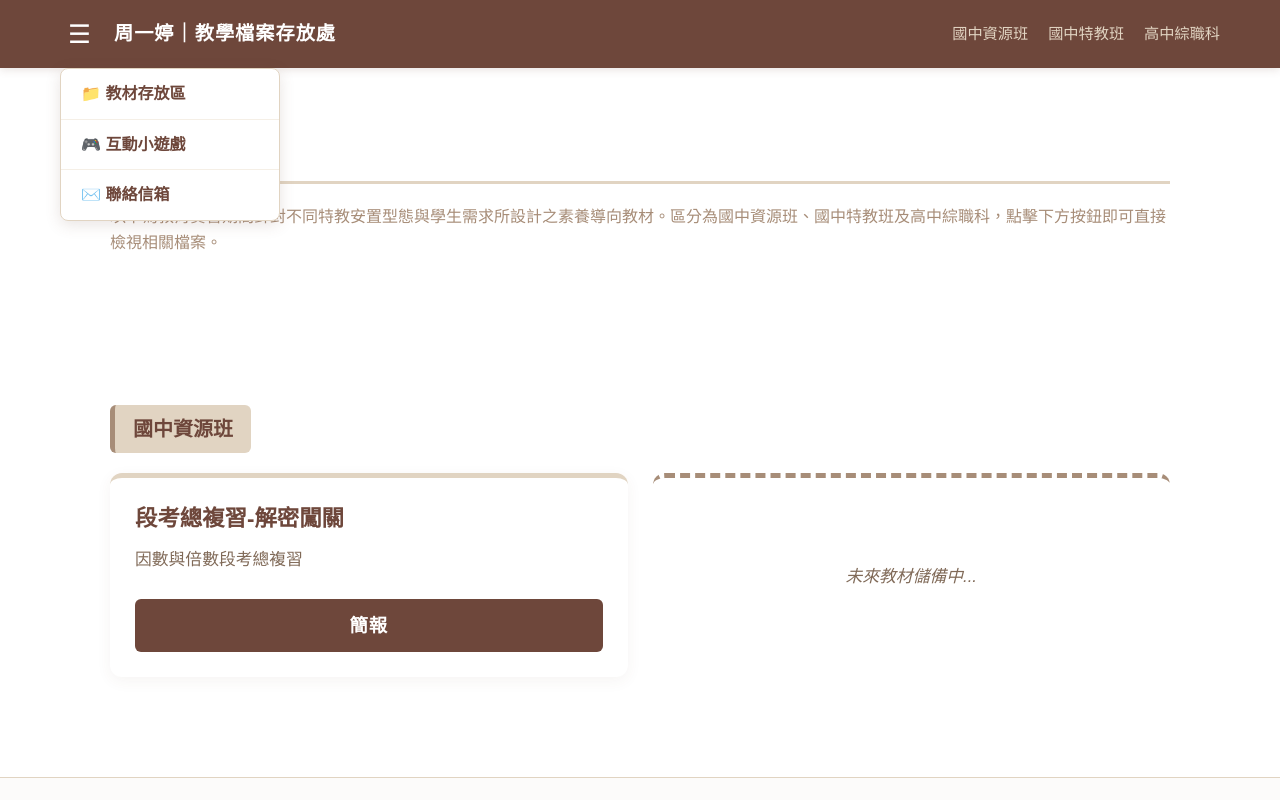
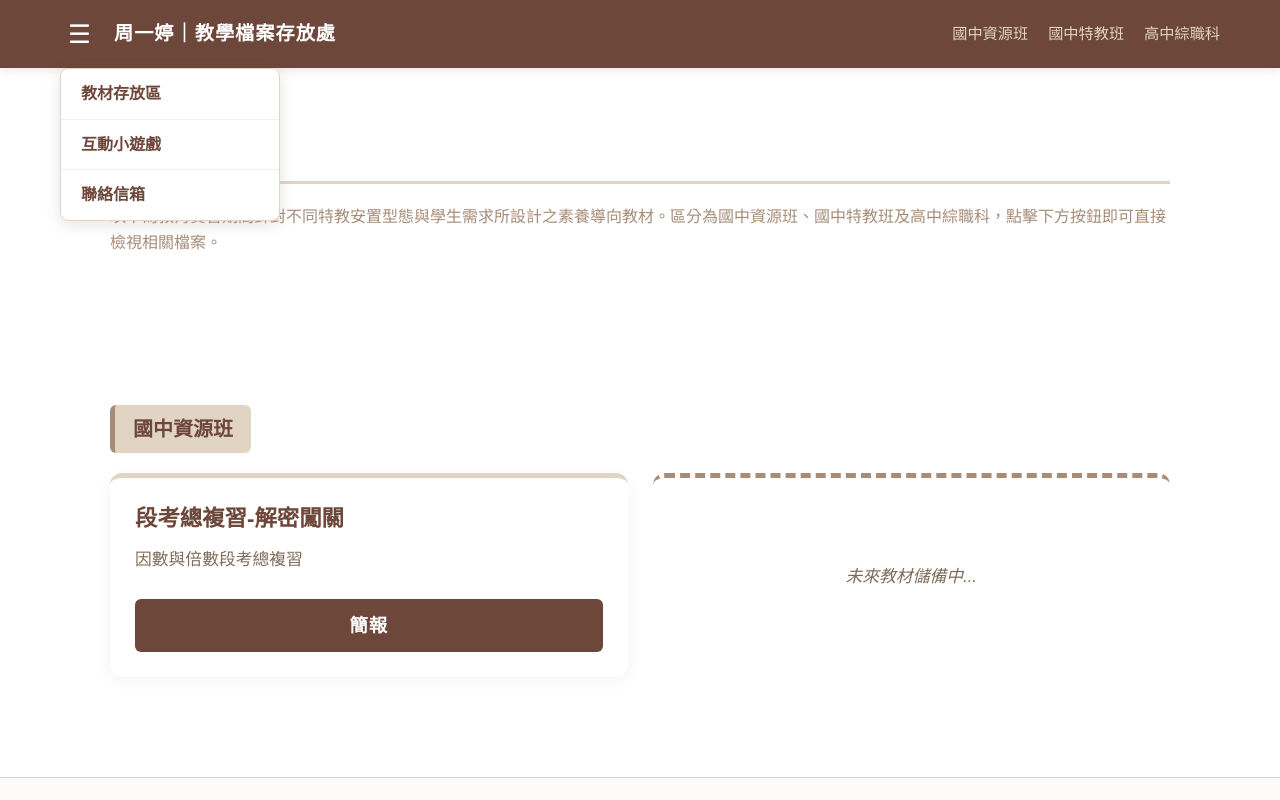
Before and after one commit to s1012114-oss/kelseyteaching.github.io, a plain HTML site: page index.html in a window 1280 px wide. Both pictures are taken after a click on the button "開啟選單". Shown: the top 800 px of the page. Drawn offline with Linux system fonts and the light colour scheme.

Commit message:
Update index.html

```diff
--- a/index.html
+++ b/index.html
@@ -87,7 +87,7 @@
             border-radius: 8px;
             box-shadow: 0 4px 15px rgba(110, 71, 59, 0.15);
             width: 220px;
-            z-index: 1001;
+            z-index: 1011;
             overflow: hidden;
         }
 
@@ -297,20 +297,17 @@
 
     <header>
         <nav>
-            <!-- 左上角功能選單區塊（包含三條線與標題） -->
             <div class="left-header-container">
                 <button class="hamburger-btn" id="menuBtn" title="開啟選單">☰</button>
                 <div class="logo">周一婷｜教學檔案存放處</div>
             </div>
 
-            <!-- 下拉式選單內容 -->
             <div class="dropdown-menu" id="dropdownMenu">
-                <a href="#jh-resource" class="menu-item">📁 教材存放區</a>
-                <a href="https://jarvislee511.github.io/Kelsey-Teaching-Website/" target="_blank" class="menu-item">🎮 互動小遊戲</a>
-                <a href="mailto:zyt709@gmail.com" class="menu-item">✉️ 聯絡信箱</a>
+                <a href="#jh-resource" class="menu-item">教材存放區</a>
+                <a href="https://jarvislee511.github.io/Kelsey-Teaching-Website/" target="_blank" class="menu-item">互動小遊戲</a>
+                <a href="#web-footer" class="menu-item">聯絡信箱</a>
             </div>
 
-            <!-- 右側快速跳轉錨點 -->
             <ul>
                 <li><a href="#jh-resource">國中資源班</a></li>
                 <li><a href="#jh-special">國中特教班</a></li>
@@ -324,7 +321,6 @@
         <p style="color: #a78d78;">以下為教育實習期間針對不同特教安置型態與學生需求所設計之素養導向教材。區分為國中資源班、國中特教班及高中綜職科，點擊下方按鈕即可直接檢視相關檔案。</p>
     </div>
 
-    <!-- 國中資源班 -->
     <section id="jh-resource">
         <div class="category-title">國中資源班</div>
         <div class="card-container">
@@ -344,7 +340,6 @@
         </div>
     </section>
 
-    <!-- 國中特教班 -->
     <div class="bg-transition">
         <section id="jh-special" style="padding-top: 60px;">
             <div class="category-title">國中特教班</div>
@@ -397,7 +392,6 @@
         </section>
     </div>
 
-    <!-- 高中綜職科 -->
     <section id="sh-vocational">
         <div class="category-title">高中綜職科</div>
         <div class="card-container">
@@ -427,12 +421,11 @@
         </div>
     </section>
 
-    <footer>
+    <footer id="web-footer">
         <p>© 周一婷｜教學檔案存放處. All Rights Reserved.</p>
         <div class="email-info">聯絡信箱：<a href="mailto:zyt709@gmail.com">zyt709@gmail.com</a></div>
     </footer>
 
-    <!-- JavaScript 控制下拉選單的開關 -->
     <script>
         const menuBtn = document.getElementById('menuBtn');
         const dropdownMenu = document.getElementById('dropdownMenu');
```
